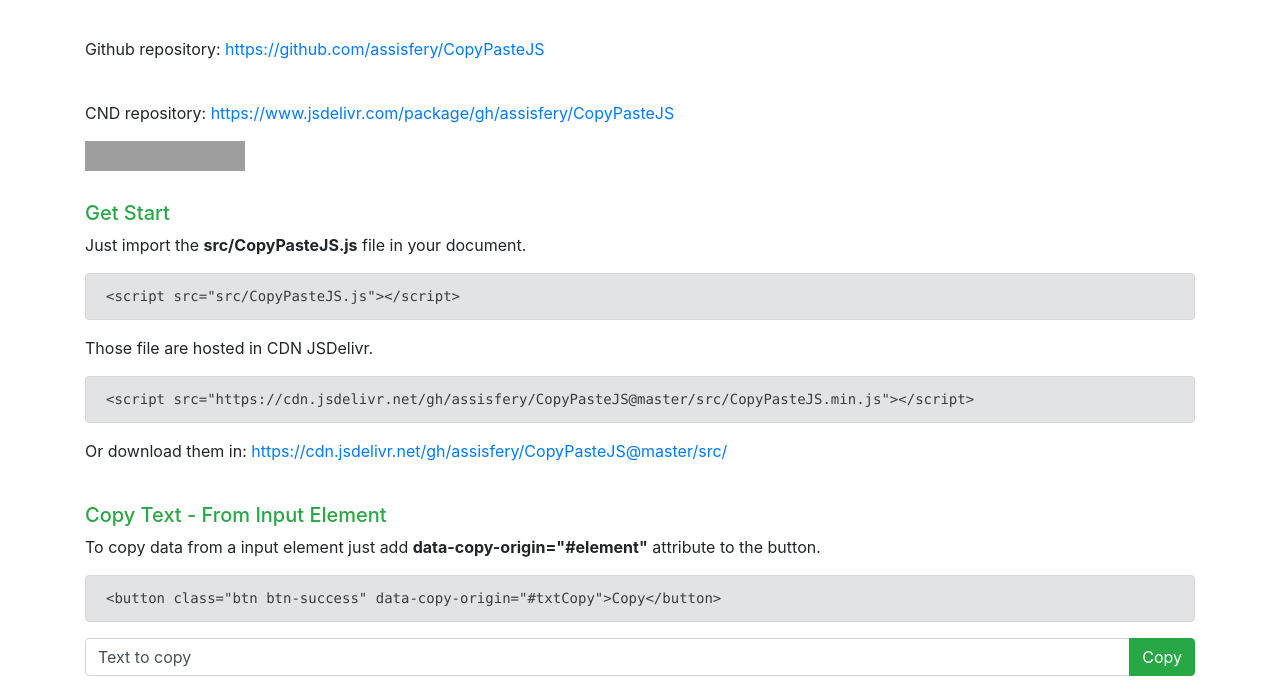
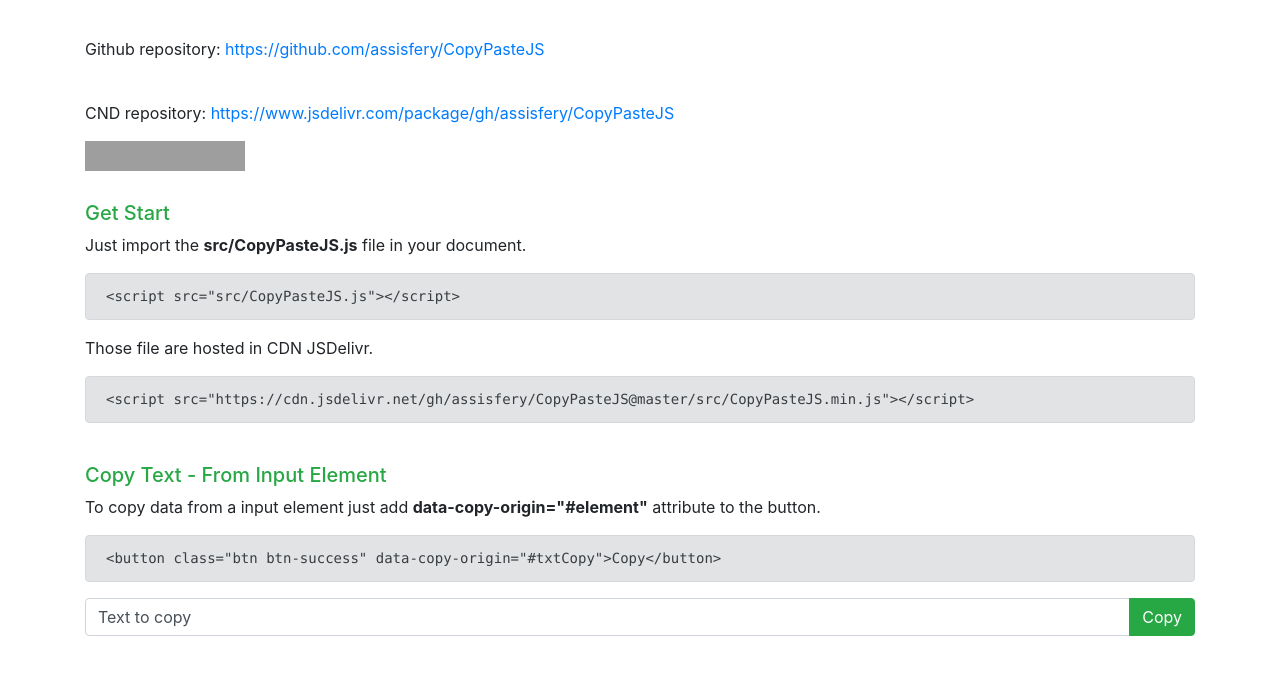
Before and after one commit to assisfery/CopyPasteJS, a plain HTML site: page index.html in a window 1280 px wide. Shown: the part 93-790 px from the top of the page. Drawn offline with nearby package versions, Linux system fonts and the light colour scheme; grey boxes are pictures that could not be loaded.

Commit message:
Tutorial improved

```diff
--- a/index.html
+++ b/index.html
@@ -41,9 +41,6 @@
 		<p>Those file are hosted in CDN JSDelivr.</p>
 		<pre class="alert alert-secondary">&lt;script src="https://cdn.jsdelivr.net/gh/assisfery/CopyPasteJS@master/src/CopyPasteJS.min.js"&gt;&lt;/script&gt;</pre>
 
-		<p>Or download them in:
-			<a href="https://cdn.jsdelivr.net/gh/assisfery/CopyPasteJS@master/src/" target="_blank">https://cdn.jsdelivr.net/gh/assisfery/CopyPasteJS@master/src/</a>
-		</p>
 		<br>
 
 		<h5 class="text-success">Copy Text - From Input Element</h5>
```
Also changed, not shown: README.md.
